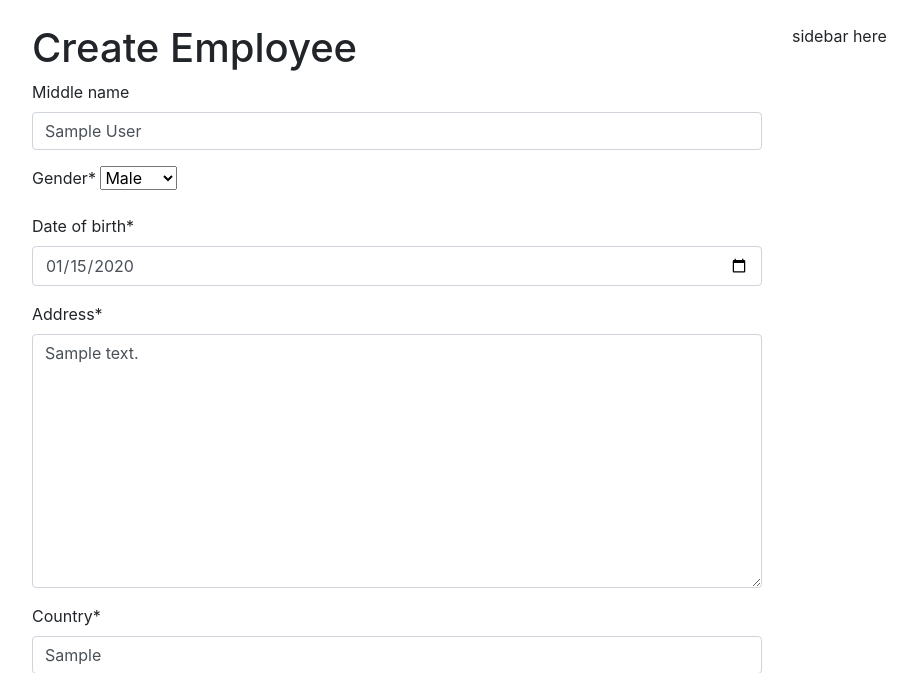
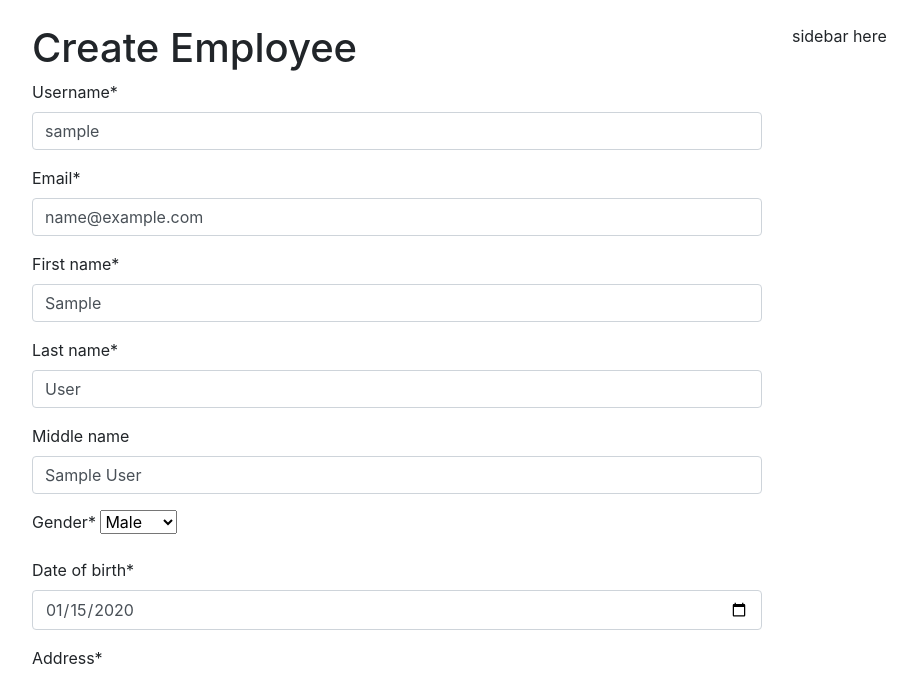
Before and after one commit to jmgchengout01/django03, a Django app: page /employees/1/update/ in a window 1280 px wide. Shown: the part 56-729 px from the top of the page, without its empty margins (53-970 px from the left). Run offline with Django 5.2, Linux system fonts and the light colour scheme; a user stored in the database is signed in; data comes from the database, SQL or seed files in the repository; tables that the repository leaves empty hold one stand-in row (values such as "Sample post"); some libraries are stand-ins or nearby versions.

Commit message:
fix issues

```diff
--- a/core/employees/forms.py
+++ b/core/employees/forms.py
@@ -79,6 +79,7 @@ class EmployeeCreationForm(forms.ModelForm):
 
 
 class EmployeeUpdateForm(forms.ModelForm):
+    username = forms.CharField(max_length=150)
     email = forms.EmailField()
     first_name = forms.CharField(max_length=30)
     last_name = forms.CharField(max_length=30)
@@ -92,18 +93,18 @@ class EmployeeUpdateForm(forms.ModelForm):
     province = forms.CharField(max_length=50)
     city = forms.CharField(max_length=50)
     area_code = forms.CharField(max_length=10)
-    # departments = forms.ModelMultipleChoiceField(
-    #     queryset=Department.objects.all(), widget=forms.CheckboxSelectMultiple)
     categories = forms.ModelMultipleChoiceField(
         queryset=Category.objects.all(), widget=forms.CheckboxSelectMultiple)
     tags = forms.ModelMultipleChoiceField(
         queryset=Tag.objects.all(), widget=forms.CheckboxSelectMultiple)
-    # privileges = forms.ModelMultipleChoiceField(
-    #     queryset=Privilege.objects.all(), widget=forms.CheckboxSelectMultiple)
 
     class Meta:
         model = Employee
         fields = [
+            'username',
+            'email',
+            'first_name',
+            'last_name',
             'middle_name',
             'gender',
             'date_of_birth',
@@ -117,6 +118,14 @@ class EmployeeUpdateForm(forms.ModelForm):
             # 'departments',
             # 'privileges'
         ]
+
+    def __init__(self, *args, **kwargs):
+        super().__init__(*args, **kwargs)
+        if self.instance and self.instance.user:
+            self.fields['username'].initial = self.instance.user.username
+            self.fields['email'].initial = self.instance.user.email
+            self.fields['first_name'].initial = self.instance.user.first_name
+            self.fields['last_name'].initial = self.instance.user.last_name
 
     def save(self, commit=True):
         employee = super().save(commit=False)
--- a/core/employees/templates/employees/employee_detail.html
+++ b/core/employees/templates/employees/employee_detail.html
@@ -16,7 +16,6 @@
   <p>Departments: {% for dept in object.departments.all %}{{ dept.name }}{% if not forloop.last %}, {% endif %}{% endfor %}</p>
   <p>Categories: {% for cat in object.categories.all %}{{ cat.name }}{% if not forloop.last %}, {% endif %}{% endfor %}</p>
   <p>Tags: {% for tag in object.tags.all %}{{ tag.name }}{% if not forloop.last %}, {% endif %}{% endfor %}</p>
-  <p>Privileges: {% for priv in object.privileges.all %}{{ priv.name }}{% if not forloop.last %}, {% endif %}{% endfor %}</p>
-  <a href="{% url 'employee-update' object.pk %}">Edit</a> |
-  <a href="{% url 'employee-delete' object.pk %}">Delete</a>
+  <a href="{% url 'employees:employee-update' object.pk %}">Edit</a> |
+  <a href="{% url 'employees:employee-delete' object.pk %}">Delete</a>
 {% endblock %}
--- a/core/employees/templates/employees/employee_list.html
+++ b/core/employees/templates/employees/employee_list.html
@@ -4,7 +4,7 @@
   <h1>Employee List</h1>
   <ul>
     {% for employee in object_list %}
-      <li><a href="{% url 'employee-detail' employee.pk %}">{{ employee.user.username }}</a></li>
+      <li><a href="{% url 'employees:employee-detail' employee.pk %}">{{ employee.user.username }}</a></li>
     {% endfor %}
   </ul>
 {% endblock %}
```
